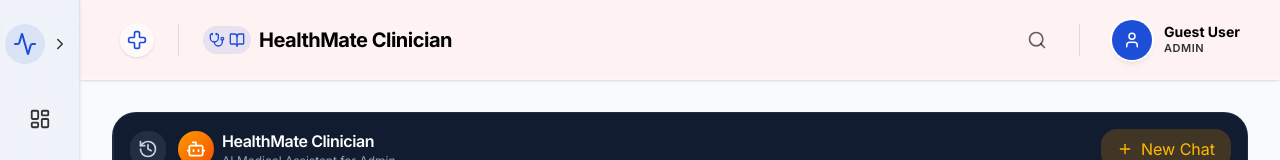
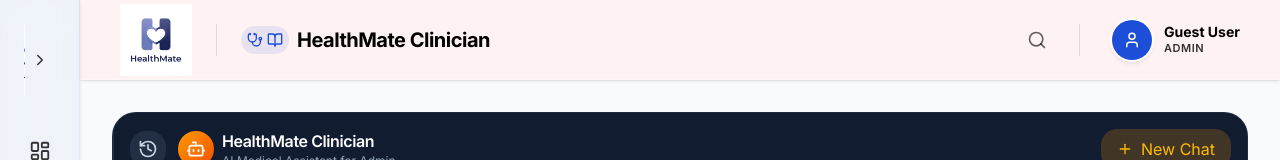
Before and after one commit to RiteshKafle1/Health-Mate, a React (Vite) app in the folder frontend/: page /admin/chatbot in a window 1280 px wide. Shown: the top 160 px of the page. Built offline with nearby package versions, Linux system fonts and the light colour scheme; no server answers; sample sign-in values are in the browser's storage.

Commit message:
style(frontend): update layout components and add logo asset

```diff
--- a/frontend/src/components/layout/Navbar.tsx
+++ b/frontend/src/components/layout/Navbar.tsx
@@ -1,7 +1,8 @@
+import { Link, useLocation } from 'react-router-dom';
 import { useAuth } from '../../context/AuthContext';
-import { User, Menu, Cross, Search, Stethoscope, BookOpen } from 'lucide-react';
-import { useLocation } from 'react-router-dom';
+import { User, Menu, Search, Stethoscope, BookOpen } from 'lucide-react';
 import { NotificationDropdown } from '../NotificationDropdown';
+import logo from '../../assets/logo.png';
 
 interface NavbarProps {
     onMenuClick?: () => void;
@@ -42,11 +43,18 @@ export function Navbar({ onMenuClick }: NavbarProps) {
                     <Menu size={24} />
                 </button>
 
-                {/* Logo - requested to be on left */}
+                {/* Logo - Consistent with Sidebar & Redirects to Dashboard */}
                 <div className="hidden md:flex items-center gap-2 text-primary">
-                    <div className="p-1.5 bg-white/50 rounded-xl shadow-sm border border-white/60">
-                        <Cross className="h-5 w-5" />
-                    </div>
+                    <Link
+                        to={`/${role || 'user'}/dashboard`}
+                        className="transition-all cursor-pointer"
+                    >
+                        <img
+                            src={logo}
+                            alt="HealthMate Logo"
+                            className="h-[72px] w-auto transition-all duration-500 ease-out hover:scale-110 hover:rotate-3 hover:brightness-125 hover:contrast-125 hover:drop-shadow-[0_0_15px_rgba(120,134,199,0.8)] active:scale-95"
+                        />
+                    </Link>
                 </div>
 
                 {/* Vertical Divider */}
--- a/frontend/src/components/layout/Sidebar.tsx
+++ b/frontend/src/components/layout/Sidebar.tsx
@@ -9,7 +9,6 @@ import {
     MessageCircle,
     Pill,
     LogOut,
-    Activity,
     TrendingUp,
     ChevronLeft,
     ChevronRight,
@@ -17,6 +16,7 @@ import {
     FileText,
     Stethoscope
 } from 'lucide-react';
+import logo from '../../assets/logo.png';
 
 interface SidebarProps {
     isOpen: boolean;
@@ -90,15 +90,21 @@ export function Sidebar({ isOpen, onClose, isCollapsed, onToggleCollapse }: Side
                 <div className={`flex items-center px-6 mb-8 transition-all duration-300 ${isCollapsed ? 'justify-center' : 'justify-between'}`}>
                     {!isCollapsed && (
                         <div className="flex items-center gap-3 animate-fade-in">
-                            <div className="p-2 bg-primary/10 rounded-xl">
-                                <Activity className="h-6 w-6 text-primary" />
-                            </div>
+                            <img
+                                src={logo}
+                                alt="HealthMate"
+                                className="h-[72px] w-auto transition-all duration-500 ease-out hover:scale-110 hover:rotate-3 hover:brightness-125 hover:contrast-125 hover:drop-shadow-[0_0_15px_rgba(120,134,199,0.8)] active:scale-95 cursor-pointer"
+                            />
                             <span className="text-xl font-bold tracking-tight text-text">HealthMate</span>
                         </div>
                     )}
                     {isCollapsed && (
-                        <div className="p-2 bg-primary/10 rounded-xl">
-                            <Activity className="h-6 w-6 text-primary" />
+                        <div className="flex justify-center w-full">
+                            <img
+                                src={logo}
+                                alt="HealthMate"
+                                className="h-[72px] w-auto transition-all duration-500 ease-out hover:scale-110 hover:rotate-3 hover:brightness-125 hover:contrast-125 hover:drop-shadow-[0_0_15px_rgba(120,134,199,0.8)] active:scale-95 cursor-pointer"
+                            />
                         </div>
                     )}
 
```
Also changed, not shown: frontend/src/assets/logo.png (added).
